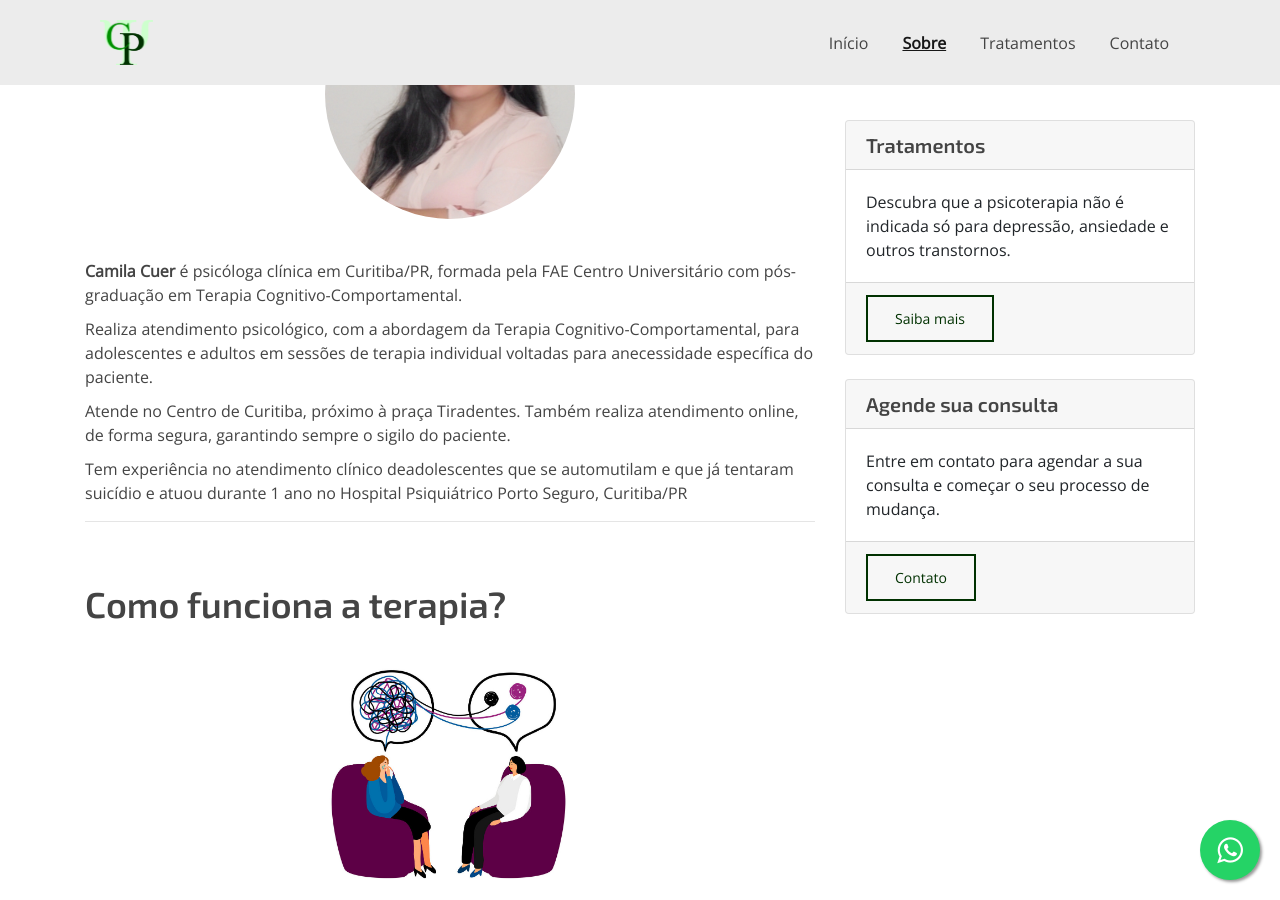
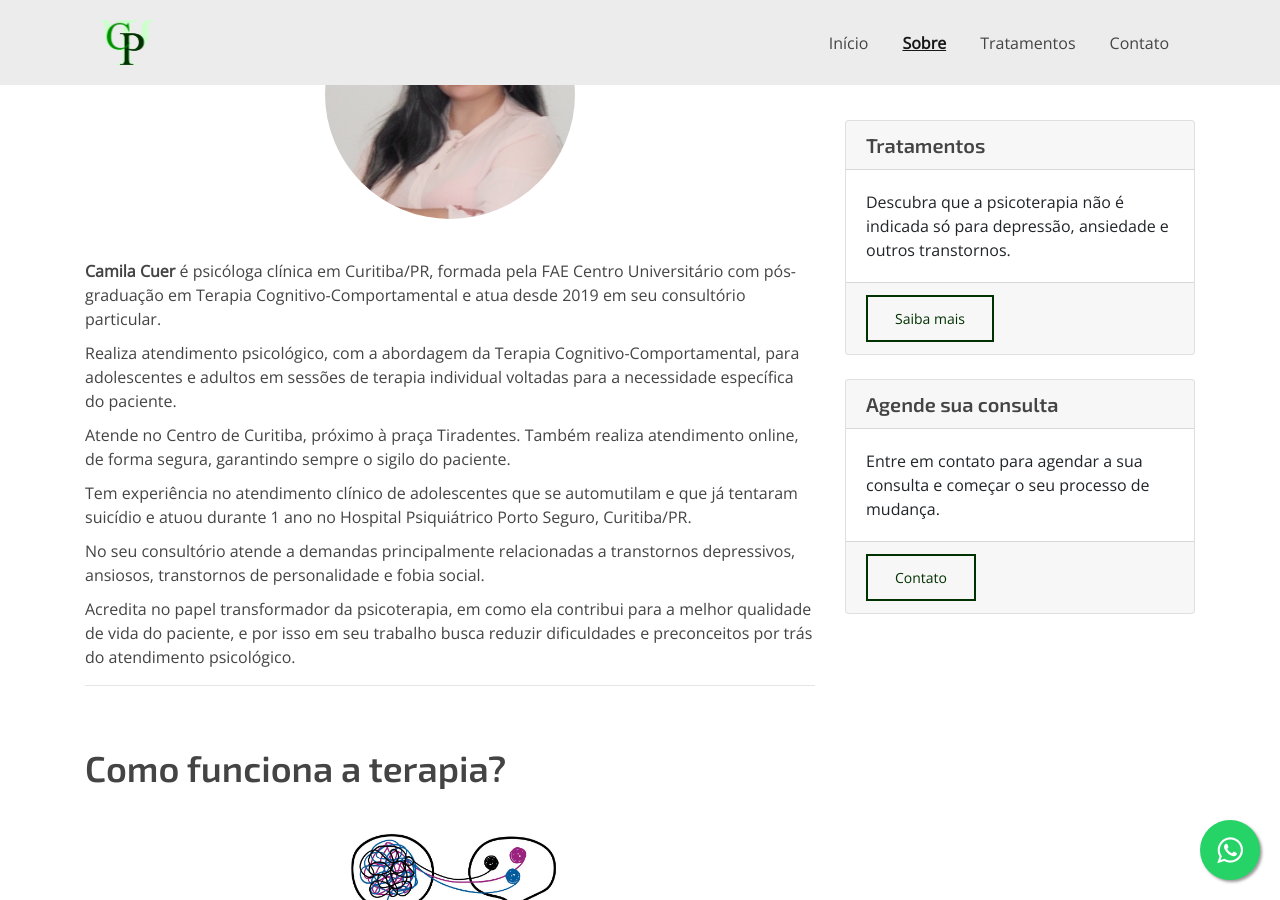
Before and after one commit to thiagoton/website_camila_new, a Jekyll site: the page built from sobre.html, in a window 1280 px wide and 900 px high, scrolled down 466 px. Built offline with Jekyll 4.4.1, drawn with Linux system fonts in a browser that asks for light colours.

Commit message:
Updating therapist information

```diff
--- a/sobre.html
+++ b/sobre.html
@@ -45,16 +45,27 @@ navbarSection: about
       <!-- Post Content -->
       <p><strong>Camila Cuer</strong> é psicóloga clínica em Curitiba/PR,
         formada pela FAE Centro Universitário com pós-graduação
-        em Terapia Cognitivo-Comportamental.</p>
+        em Terapia Cognitivo-Comportamental e atua desde 2019 em seu consultório
+        particular.</p>
       <p>Realiza atendimento psicológico, com a abordagem da Terapia
-      Cognitivo-Comportamental, para adolescentes e adultos em sessões de
-      terapia individual voltadas para anecessidade específica do paciente.</p>
-      <p>Atende no Centro de Curitiba, próximo à praça Tiradentes. Também realiza
-        atendimento online, de forma segura, garantindo sempre o sigilo do paciente.
+        Cognitivo-Comportamental, para adolescentes e adultos em sessões de
+        terapia individual voltadas para a necessidade específica do paciente.
       </p>
-      <p>Tem experiência no atendimento clínico deadolescentes que se
+      <p>Atende no Centro de Curitiba, próximo à praça Tiradentes. Também
+        realiza atendimento online, de forma segura, garantindo sempre o sigilo do
+        paciente.
+      </p>
+      <p>Tem experiência no atendimento clínico de adolescentes que se
         automutilam e que já tentaram suicídio e atuou durante 1 ano no
-        Hospital Psiquiátrico Porto Seguro, Curitiba/PR</p>
+        Hospital Psiquiátrico Porto Seguro, Curitiba/PR.</p>
+      <p>No seu consultório atende a demandas principalmente relacionadas a
+        transtornos depressivos, ansiosos, transtornos de personalidade e
+        fobia social.
+      </p>
+      <p>Acredita no papel transformador da psicoterapia, em como ela contribui
+        para a melhor qualidade de vida do paciente, e por isso em seu trabalho busca
+        reduzir dificuldades e preconceitos por trás do atendimento psicológico.
+      </p>
       <hr>
 
     </div>
@@ -79,7 +90,8 @@ navbarSection: about
       <p>De forma bem simples, a terapia pode ser comparada a uma "conversa",
         porém não como uma conversa com um amigo ou parente, mas sim com um
         <strong>profissional capacitado e treinado</strong> a fazer com que o
-        paciente descubra, compreenda e lide melhor com os sentimentos que traz.</p>
+        paciente descubra, compreenda e lide melhor com os sentimentos que traz.
+      </p>
       <p>Portanto, durante o tratamento, <strong>terapeuta e paciente</strong>
         trabalham juntos: o paciente coloca as suas questões, seus sentimentos,
         suas emoções, da maneira que lhe vier a mente. O psicólogo é o
@@ -106,14 +118,16 @@ navbarSection: about
 
       <p>Também chamada de TCC, essa abordagem tem como características ser
         <strong>estruturada, direta, diretiva e focada no problema</strong>
-        atual do paciente, voltada para a sua resolução.</p>
+        atual do paciente, voltada para a sua resolução.
+      </p>
       <p><strong>Nós somos o resultado dos nossos pensamentos</strong>. Os
         nossos sentimentos, emoções, comportamentos e a forma de nos colocarmos
         no mundo são resultado dos pensamentos que temos: pensamentos muito
         profundos, que não são tão claros, e estão profundamente enraizados.</p>
       <p>A causa, portanto, da queixa do paciente que procura a psicoterapia
         está em <strong>pensamentos distorcidos</strong> que ele tem.</p>
-      <p>A TCC tem como objetivo identificar e modificar esses <strong>pensamentos
+      <p>A TCC tem como objetivo identificar e modificar esses
+        <strong>pensamentos
           distorcidos</strong> que são a causa de sentimentos que causam
         desconforto ao paciente. Ao mudar os pensamentos disfuncionais,
         altera-se o comportamento.</p>
@@ -125,7 +139,8 @@ navbarSection: about
         apresentam grande <strong>eficácia</strong>, contribuindo para a melhora
         da vida do paciente.</p>
       <p>Ao final da terapia, o paciente saberá identificar e corrigir eventuais
-        pensamentos distorcidos que surjam, <strong>evitando recaídas</strong>.</p>
+        pensamentos distorcidos que surjam, <strong>evitando recaídas</strong>.
+      </p>
     </div>
     <div class="mb-60"></div>
   </div>
```
